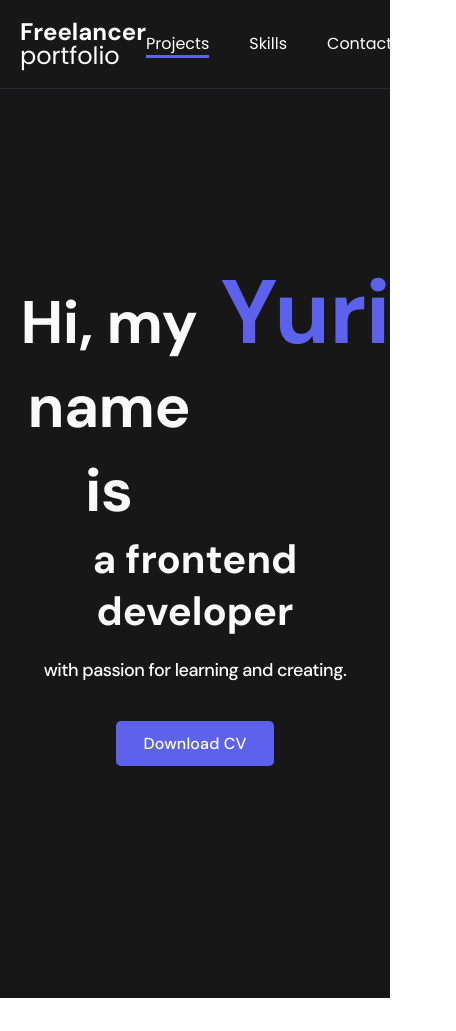
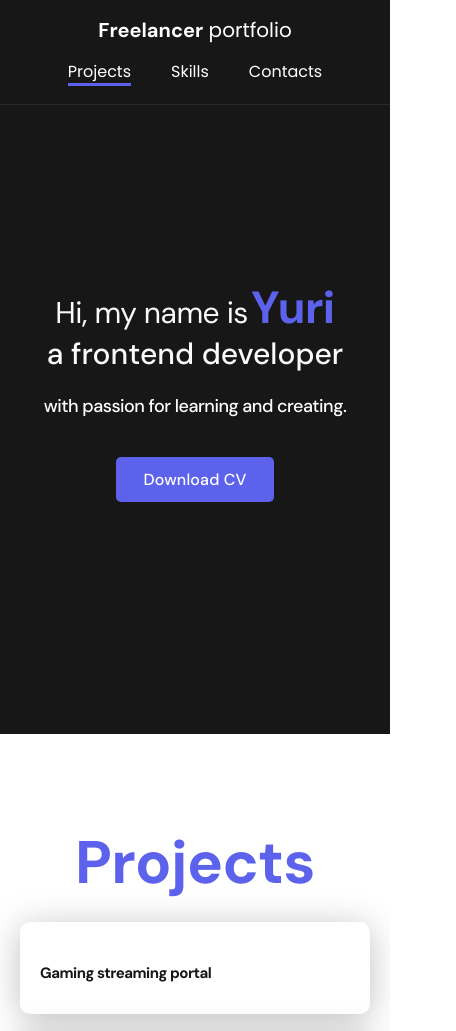
Before and after one commit to Yarinjo/Homework10, a plain HTML site: page index.html in a window 390 px wide. Shown: the top 1031 px of the page, 456 px wide, since content can reach past the window. Drawn offline with Linux system fonts and the light colour scheme.

Commit message:
added upgraded version of homework for lesson 10

```diff
--- a/style.css
+++ b/style.css
@@ -86,9 +86,7 @@ position: relative;
     transform: scale(0);
     transition: 0.2 all ease-in-out;
     background: #5C62EC;
-
 }
-
 .welcome__title {
     font-family: DM Sans;
     font-size: 60px;
@@ -104,7 +102,6 @@ align-items: baseline;
 .welcome__title h1 {
     color: #5C62EC;
 }
-
 .welcome__desc {
     font-family: DM Sans;
     font-size: 40px;
@@ -113,7 +110,6 @@ align-items: baseline;
     letter-spacing: inherit;
     text-align: center;
     color: #FAFAFA;
-
 }
 .welcome__desc2{
     color: rgb(255, 255, 255);
@@ -124,14 +120,11 @@ align-items: baseline;
     letter-spacing: -0.5px;
     text-align: center;
     margin-top: 21px;
-
 }
 .welcome__content {
     padding-top: 182px;
     padding-bottom: 242px;
-
 }
-
 .btn {
     background: #5C62EC;
     border-radius: 5px;
@@ -143,8 +136,6 @@ align-items: baseline;
     letter-spacing: 0.15px;
     text-align: center;
     padding: 12px 28px;
-
-
 }
 .welcome__btn__div{
     margin-top: 50px;
@@ -161,7 +152,6 @@ align-items: baseline;
     margin-inline: auto;
     margin-top: 70px;
     margin-bottom: 70px;
-
 }
 
 .projects__items {
@@ -176,7 +166,6 @@ line-height: 130%;
     letter-spacing: -0.5px;
     text-align: left;
     border-radius: 10px;
-
     box-shadow: 0px 5px 35px 0px rgba(0, 0, 0, 0.25);
     background: rgb(255, 255, 255);
 
@@ -199,14 +188,12 @@ background: rgb(255, 255, 255);
     object-fit: cover;
 }
 .projects__items p{
-
     padding-left: 20px;
     padding-bottom: 25px;
     padding-top: 5px;
 }
 .footer {
     background: rgb(23, 23, 24);
-
 }
 .footer__icons {
     display: flex;
@@ -217,7 +204,6 @@ background: rgb(255, 255, 255);
     column-gap: 30px;
     padding-top: 64px;
     padding-bottom: 31px;
-
 }
 .ps {
     color: rgb(255, 255, 255);
@@ -228,5 +214,41 @@ padding-bottom: 31px;
     letter-spacing: -0.5px;
     text-align: center;
     padding-bottom: 50px;
+}
 
+@media screen and (max-width: 1220px) {
+    .projects {
+        padding: 20px;
+        max-height: 100%;
+        grid-template-rows: 110px 1fr 1fr;
     }
+    .projects__items p {
+        font-size: 15px;
+    }
+}
+@media screen and (max-width: 700px) {
+    .projects {
+    display: block;
+    max-height: 100%;
+    }
+    .projects__items {
+        margin-top: 20px;
+    }
+    .header__container {
+        flex-direction: column;
+        gap: 10px;
+    }
+    .header__logo {
+      font-size: 20px;
+    font-weight: 200;
+    }
+    .welcome__title {
+        font-family: DM Sans;
+    font-size: 30px;
+    font-weight: 400;
+    }
+    .welcome__desc {
+        font-size: 30px;
+        font-weight: 500;
+    }
+}
```
Lines whose indentation alone changed are shown as unchanged.
